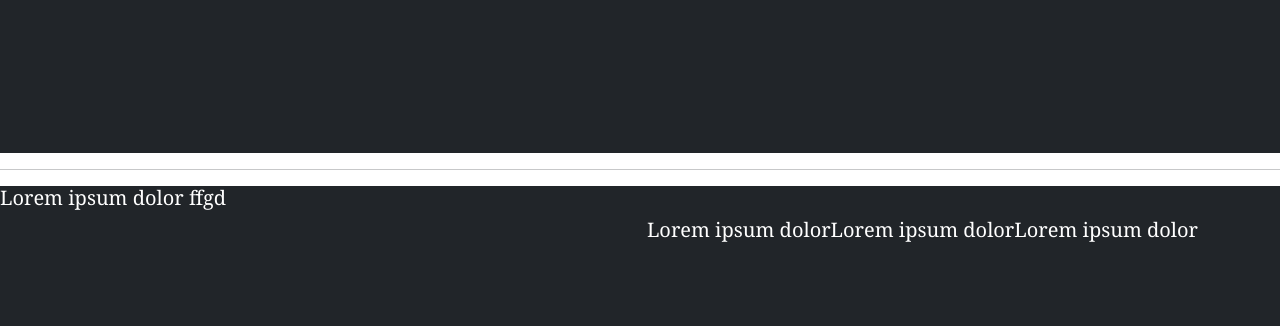
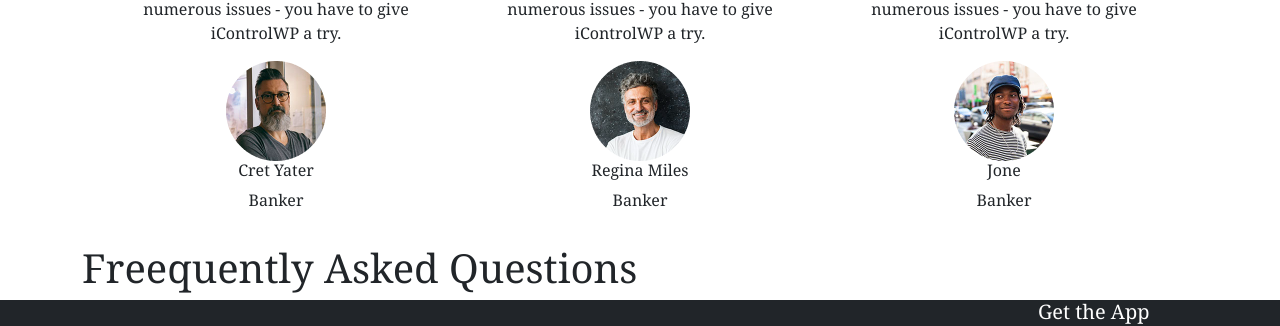
Before and after one commit to abdullahalmasudpersonal/Assignment-03, a plain HTML site: page index.html in a window 1280 px wide. Shown: the part 772-1098 px from the top of the page. Drawn offline with nearby package versions, Linux system fonts and the light colour scheme.

Commit message:
fifth commit

```diff
--- a/index.html
+++ b/index.html
@@ -118,7 +118,49 @@
 
     </header>
     <main>
+        <!---------- section-happy-chaints ------------->
+        <section class="container">
+            <h1 class="text-center p-4">Happy Clients says</h1>
+            <div class=" container card-group">
 
+                <div class="card border-0">
+                    <div class="card-body text-center ">
+                        <p class="card-text">I was using ManageWP, but there were numerous issues - you have to give
+                            iControlWP a try.</p>
+                        <img src="./media/images/person 1.png" class="justify-content-center" width="100" height="100"
+                            alt="...">
+                        <h6>Cret Yater</h6>
+                        <p>Banker</p>
+                    </div>
+                </div>
+
+                <div class="card border-0">
+                    <div class="card-body text-center ">
+                        <p class="card-text">I was using ManageWP, but there were numerous issues - you have to give
+                            iControlWP a try.</p>
+                        <img src="./media/images/person 2.png" class="justify-content-center" width="100" height="100"
+                            alt="...">
+                        <h6>Regina Miles</h6>
+                        <p>Banker</p>
+                    </div>
+                </div>
+                <div class="card border-0">
+                    <div class="card-body text-center ">
+                        <p class="card-text">I was using ManageWP, but there were numerous issues - you have to give
+                            iControlWP a try.</p>
+                        <img src="./media/images/person 3.png" class="justify-content-center" width="100" height="100"
+                            alt="...">
+                        <h6>Jone</h6>
+                        <p>Banker</p>
+                    </div>
+                </div>
+            </div>
+        </section>
+
+        <!--------- Freequently asked questions ----------->
+        <section class="container">
+            <h1>Freequently Asked Questions</h1>
+        </section>
 
 
 
```
